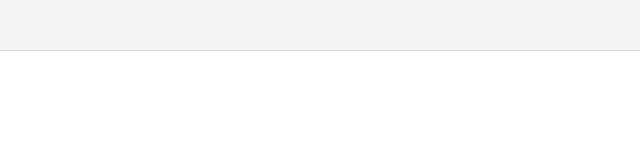
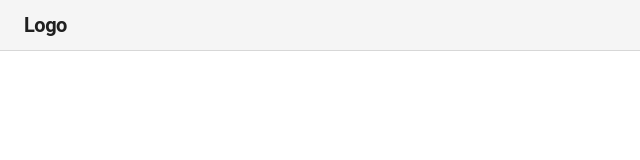
Before and after one commit to Mrochkov/Communicator, a React (Vite) app in the folder FrontendCommunicator/: page / in a window 1280 px wide. Shown: the top 160 px of the page, without its empty margins (0-640 px from the left). Built offline with nearby package versions, Linux system fonts and the light colour scheme; the HTML template or start-up script is replaced by a standard one.

Commit message:
Quick fix

```diff
--- a/FrontendCommunicator/src/pages/templates/Navbar.tsx
+++ b/FrontendCommunicator/src/pages/templates/Navbar.tsx
@@ -14,7 +14,7 @@ const Navbar = () => {
 
             <Link href="/" underline="none" color="inherit">
                 <Typography variant="h6" noWrap component="div" sx={{ display: {fontWeight: 700, letterSpacing: "-0.5px"} }}>
-
+                    Logo
                 </Typography>
             </Link>
         </Toolbar>
```
